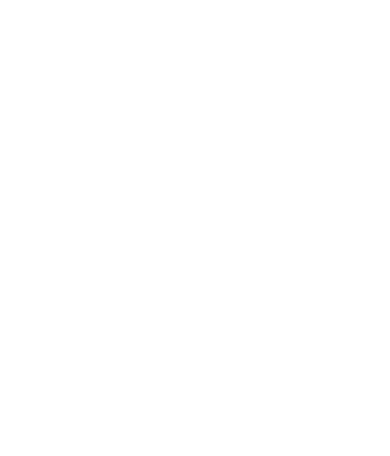
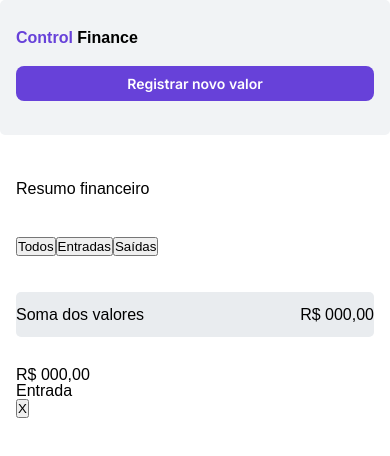
Before and after one commit to gabryelmaraujo/control-finance-m2, a plain HTML site: page pages/home/index.html in a window 390 px wide. Drawn offline with Linux system fonts and the light colour scheme.

Commit message:
Pause with: mobile nav bar ready

```diff
--- a/pages/home/index.css
+++ b/pages/home/index.css
@@ -1 +1,9 @@
-/* Desenvolva a estilização da sua página aqui */
+
+@media (max-width: 700px) {
+
+    .container {
+      max-width: 100%;
+      padding: 16px;
+
+    }
+  }
--- a/pages/home/index.html
+++ b/pages/home/index.html
@@ -4,14 +4,80 @@
     <meta charset="UTF-8">
     <meta http-equiv="X-UA-Compatible" content="IE=edge">
     <meta name="viewport" content="width=device-width, initial-scale=1.0">
+
+
     <title>Control Finance</title>
+
+
     <link rel="shortcut icon" href="/assets/favicon.ico" type="image/x-icon">
     <meta name="description" content="Control Finance - Seu controle financeiro">
+
+    <link rel="stylesheet" href="/styles/reset.css">
     <link rel="stylesheet" href="/styles/globalStyles.css">
-    <link rel="stylesheet" href="index.css">
+
+    <link rel="stylesheet" href="/styles/button.css">
+    <link rel="stylesheet" href="/styles/inputs.css">
+    <link rel="stylesheet" href="/styles/modal.css">
+    <link rel="stylesheet" href="/styles/nav.css">
+    <link rel="stylesheet" href="/styles/main.css">
+    <link rel="stylesheet" href="/styles/lists.css">
+    <link rel="stylesheet" href="/styles/texts.css">
+
+
+    <link rel="stylesheet" href="/pages/home/index.css">
+
+
 </head>
 <body>
-    <main id="app"></main>
+    <header>
+        <nav>
+            <section class="brandLogoSection">
+                <p class="textLogo"><span>Control</span> Finance</p>
+            </section>
+            <section class="navButtonSection">
+                <button class="addNewValue">Registrar novo valor</button>
+            </section>
+        </nav>
+    </header>
+    <main id="app">
+        <section class="container">
+            <section class="appTitleSection">
+                <h1>Resumo financeiro</h1>
+            </section>
+
+            <section class="buttonsSection">
+                <ul>
+                    <li> <button>Todos</button> </li>
+                    <li> <button>Entradas</button> </li>
+                    <li> <button>Saídas</button> </li>
+                </ul>
+            </section>
+
+            <section class="totalSection">
+                <div class="totalBox">
+                    <p>Soma dos valores</p>
+                    <p>R$ 000,00</p>
+                </div>
+            </section>
+
+            <section class="financesListSection">
+                <ul>
+                    <li>
+                        <div class="itemInfos">
+                            <p class="itemPrice">R$ 000,00</p>
+                            <p class="itemCategory">Entrada</p>
+                        </div>
+                        <div class="itemButtons">
+                            <button class="itemRemove">X</button>
+                        </div>
+                    </li>
+                </ul>
+            </section>
+        </section>
+
+    </main>
+
+
     <script src="/scripts/modal.js"></script>
     <script src="valuesData.js"></script>
     <script src="index.js"></script>
--- /dev/null
+++ b/styles/button.css
@@ -0,0 +1,24 @@
+
+/* NAV BUTTONS */
+
+@media (max-width: 700px) {
+    .navButtonSection{}
+    .addNewValue {
+        width: 100%;
+        height: 35px;
+
+        color: var(--fixed-white);
+        background-color: var(--color-brand-1);
+
+        font-weight: var(--font-weight-1);
+        font-size: var(--font-size-4);
+        font-family: var(--font-family-1);
+
+        border: none;
+        border-radius: var(--radius-1);
+    }
+}
+
+
+
+/* MAIN BUTTONS */
--- a/styles/globalStyles.css
+++ b/styles/globalStyles.css
@@ -20,10 +20,10 @@
   --fixed-white: #ffffff;
   --color-mode: #ffffff;
 
-  --font-size-1: 1.25rem;
-  --font-size-2: 1rem;
-  --font-size-3: 0.875rem;
-  --font-size-4: 0.75rem;
+  --font-size-1: 20px;
+  --font-size-2: 18px;
+  --font-size-3: 16px;
+  --font-size-4: 14px;
 
   --font-weight-1: 600;
   --font-weight-2: 500;
@@ -31,8 +31,8 @@
 
   --font-line-height-1: 150%;
 
-  --radius-1: 0.5rem;
-  --radius-2: 0.25rem;
+  --radius-1: 8px;
+  --radius-2: 6px;
 
   --animation-duration: 0.2s;
   --animation-type: ease;
@@ -44,15 +44,3 @@
 body {
   font-family: var(--font-family-1);
 }
-
-.container {
-  max-width: 43rem;
-  margin: 0 auto;
-}
-
-@media (max-width: 700px) {
-  .container {
-    max-width: 43rem;
-    margin: 0 1rem;
-  }
-}
--- /dev/null
+++ b/styles/lists.css
@@ -0,0 +1,8 @@
+
+@media (max-width: 700px) {
+
+    .buttonsSection ul {
+        display: flex;
+    }
+
+}
--- /dev/null
+++ b/styles/main.css
@@ -0,0 +1,16 @@
+
+
+@media (max-width: 700px){
+
+    .appTitleSection{
+        margin-bottom: 40px;
+    }
+
+    .buttonsSection {
+        margin-bottom: 36px;
+    }
+
+    .totalSection {
+        margin-bottom: 30px;
+    }
+}
--- /dev/null
+++ b/styles/nav.css
@@ -0,0 +1,22 @@
+@media (max-width: 700px) {
+    header{
+        max-width: 100%;
+        margin-bottom: 30px;
+    }
+
+    nav{
+        max-width: 100%;
+
+        background-color: var(--color-grey-5);
+
+        height: 135px;
+        padding: 30px 16px;
+    }
+
+    .brandLogoSection{
+        margin-bottom: 20px;
+    }
+
+
+
+}
--- /dev/null
+++ b/styles/reset.css
@@ -0,0 +1,46 @@
+html, body, div, span, applet, object, iframe,
+h1, h2, h3, h4, h5, h6, p, blockquote, pre,
+a, abbr, acronym, address, big, cite, code,
+del, dfn, em, img, ins, kbd, q, s, samp,
+small, strike, strong, sub, sup, tt, var,
+b, u, i, center,
+dl, dt, dd, ol, ul, li,
+fieldset, form, label, legend,
+table, caption, tbody, tfoot, thead, tr, th, td,
+article, aside, canvas, details, embed,
+figure, figcaption, footer, header, hgroup,
+menu, nav, output, ruby, section, summary,
+time, mark, audio, video {
+	margin: 0;
+	padding: 0;
+	border: 0;
+    border-radius: 5px;
+	font-size: 100%;
+	font: inherit;
+	vertical-align: baseline;
+    box-sizing: border-box;
+    font-family: 'Poppins', sans-serif;
+}
+/* HTML5 display-role reset for older browsers */
+article, aside, details, figcaption, figure,
+footer, header, hgroup, menu, nav, section {
+	display: block;
+}
+body {
+	line-height: 1;
+}
+ol, ul {
+	list-style: none;
+}
+blockquote, q {
+	quotes: none;
+}
+blockquote:before, blockquote:after,
+q:before, q:after {
+	content: '';
+	content: none;
+}
+table {
+	border-collapse: collapse;
+	border-spacing: 0;
+}
--- /dev/null
+++ b/styles/texts.css
@@ -0,0 +1,30 @@
+
+/* NAV TEXTS */
+
+@media (max-width: 700px) {
+    .textLogo {
+        font-weight: var(--font-weight-1);
+    }
+    .textLogo span{
+        color: var(--color-brand-1);
+    }
+}
+
+
+
+/* MAIN TEXTS */
+
+@media (max-width: 700px){
+
+    .totalBox{
+        display: flex;
+        align-items: center;
+        justify-content: space-between;
+
+        width: 100%;
+        height: 45px;
+
+        background-color: var(--color-grey-4);
+    }
+
+}
```
Also changed, not shown: styles/inputs.css (added), styles/modal.css (added).
